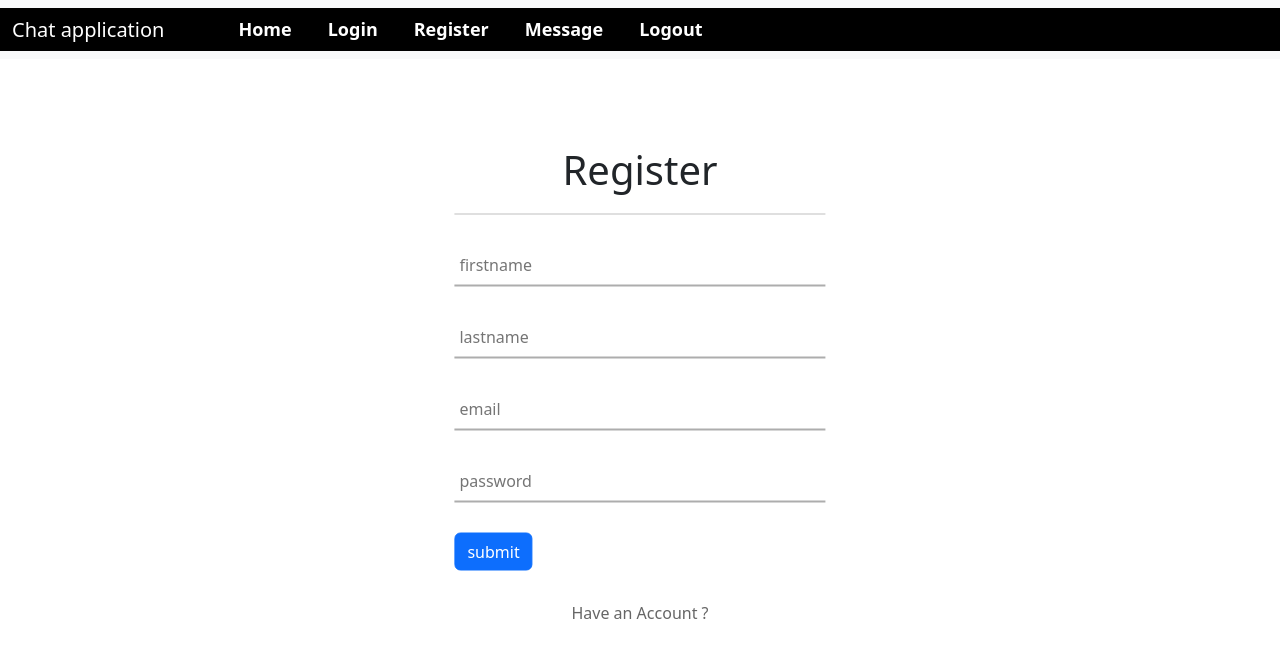
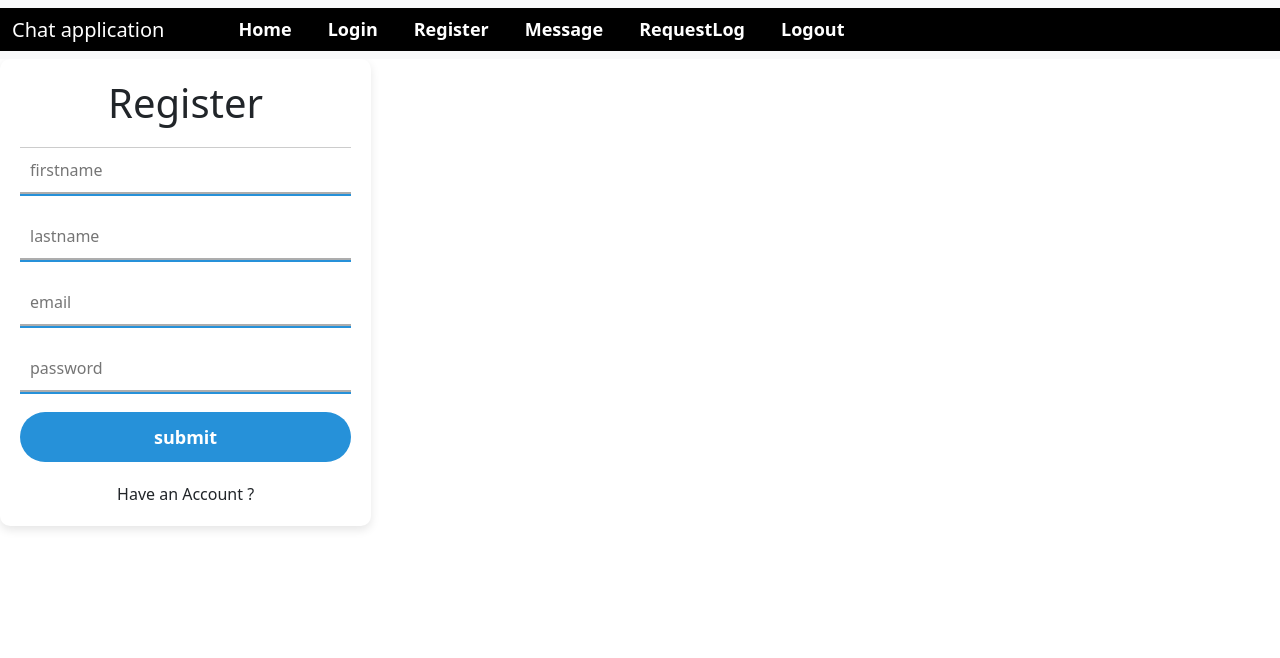
Before and after one commit to hiren9979/Minimal-Chat-Application-Frontend, an Angular app in the folder Minimal-chat-application-frontend/: page /register in a window 1280 px wide. Shown: the top 658 px of the page. Built offline with nearby package versions, Linux system fonts and the light colour scheme.

Commit message:
Update routing and other html element

```diff
--- a/Minimal-chat-application-frontend/src/app/app-routing.module.ts
+++ b/Minimal-chat-application-frontend/src/app/app-routing.module.ts
@@ -13,7 +13,7 @@ const routes: Routes = [
   { path: 'home', component: HomeComponent},
   { path: 'register', component: RegisterComponent },
   { path: 'login', component: LoginComponent},
-  { path: 'chat', component: ChatComponent,canActivate: [AuthGuard]},
+  { path: 'chat', component: ChatComponent},
   { path: 'requestLog' , component: RequestlogComponent,canActivate: [AuthGuard]},
   { path: '**', component : ErrorComponent }
 ];
--- a/Minimal-chat-application-frontend/src/app/components/navbar/navbar.component.html
+++ b/Minimal-chat-application-frontend/src/app/components/navbar/navbar.component.html
@@ -13,7 +13,10 @@
           <a class="nav-link" href="register">Register</a>
         </li>
         <li class="nav-item">
-          <a class="nav-link" href="message">Message</a>
+          <a class="nav-link" href="chat">Message</a>
+        </li>
+        <li class="nav-item">
+          <a class="nav-link" href="requestLog">RequestLog</a>
         </li>
         <li class="nav-item">
           <a class="nav-link" (click)="logout()">
--- a/Minimal-chat-application-frontend/src/app/components/register/register.component.css
+++ b/Minimal-chat-application-frontend/src/app/components/register/register.component.css
@@ -1,127 +1,115 @@
-body{
+/* Reset default styles */
+* {
   margin: 0;
   padding: 0;
-  font-family: Roboto;
-  background-repeat: no-repeat;
-  background-size: cover;
-  background: linear-gradient(120deg, #007bff, #d0314c);
-  height: 100vh;
-  overflow: hidden;
-}
-
-.center{
-  position: absolute;
-  top: 50%;
-  left: 50%;
-  transform: translate(-50%, -50%);
-  width: 29vw;
-  background: white;
-  border-radius: 10px;
-}
-
-.center h1{
-  text-align: center;
-  padding: 0 0 20px 0;
-  border-bottom: 1px solid silver;
-}
-
-.center form{
-  padding: 0 40px;
   box-sizing: border-box;
 }
 
-form .txt_field{
-  position: relative;
-  border-bottom: 2px solid #adadad;
-  margin: 30px 0;
+body {
+  font-family: 'Roboto', sans-serif;
+  background: linear-gradient(120deg, #007bff, #d0314c);
+  height: 100vh;
+  display: flex;
+  justify-content: center; /* Center horizontally */
+  align-items: center; /* Center vertically */
 }
 
-.txt_field input{
+.container {
+  background: white;
+  border-radius: 10px;
+  width: 29vw;
+  padding: 20px;
+  box-shadow: 0px 4px 10px rgba(0, 0, 0, 0.1);
+}
+
+h1 {
+  text-align: center;
+  padding-bottom: 20px;
+  border-bottom: 1px solid #ccc;
+}
+
+.txt_field {
+  position: relative;
+  margin-bottom: 20px;
+}
+
+.txt_field input {
   width: 100%;
-  padding: 0 5px;
-  height: 40px;
+  padding: 10px;
   font-size: 16px;
   border: none;
-  background: none;
+  border-bottom: 2px solid #adadad;
+  background: transparent;
   outline: none;
+  transition: border-color 0.3s ease;
 }
 
-.txt_field label{
+.txt_field input:focus {
+  border-color: #2691d9;
+}
+
+.txt_field label {
   position: absolute;
   top: 50%;
-  left: 5px;
+  left: 10px;
   color: #adadad;
   transform: translateY(-50%);
   font-size: 16px;
   pointer-events: none;
-}
-
-.txt_field span::before{
-  content: '';
-  position: absolute;
-  top: 40px;
-  left: 0;
-  width: 0px;
-  height: 2px;
-  background: #2691d9;
-  transition: .5s;
+  transition: top 0.3s ease, font-size 0.3s ease, color 0.3s ease;
 }
 
 .txt_field input:focus ~ label,
-.txt_field input:valid ~ label{
-  top: -5px;
+.txt_field input:valid ~ label {
+  top: 0;
+  font-size: 14px;
   color: #2691d9;
 }
 
+.txt_field span::before {
+  content: '';
+  position: absolute;
+  top: 100%;
+  left: 0;
+  width: 100%;
+  height: 2px;
+  background: #2691d9;
+  transition: width 0.3s ease;
+}
+
 .txt_field input:focus ~ span::before,
-.txt_field input:Valid ~ span::before{
+.txt_field input:valid ~ span::before {
   width: 100%;
 }
 
-.pass{
-  margin: -5px 0 20px 5px;
-  color: #a6a6a6;
-  cursor: pointer;
-}
-
-.pass:hover{
-  text-decoration: underline;
-}
-
-input[type="Submit"]{
+button[type="submit"] {
   width: 100%;
   height: 50px;
-  border: 1px solid;
+  border: none;
   border-radius: 25px;
+  background-color: #2691d9;
+  color: #fff;
   font-size: 18px;
   font-weight: 700;
   cursor: pointer;
-
+  transition: background-color 0.3s ease, color 0.3s ease;
 }
 
-input[type="Submit"]:hover{
-  background: #2691d9;
-  color: #e9f4fb;
-  transition: .5s;
+button[type="submit"]:hover {
+  background-color: #0056b3;
 }
 
-.signup_link{
-  margin: 30px 0;
+.signup_link {
   text-align: center;
-  font-size: 16px;
-  color: #666666;
+  margin-top: 20px;
 }
 
-.signup_link a{
+.signup_link a {
   color: #2691d9;
   text-decoration: none;
+  transition: color 0.3s ease;
 }
 
-.signup_link a:hover{
-  text-decoration: underline;
+.signup_link a:hover {
+  color: #0056b3;
 }
-
-.HomeAbout{
-  width: 100vw;
-  height: 25vh;
-}
```
